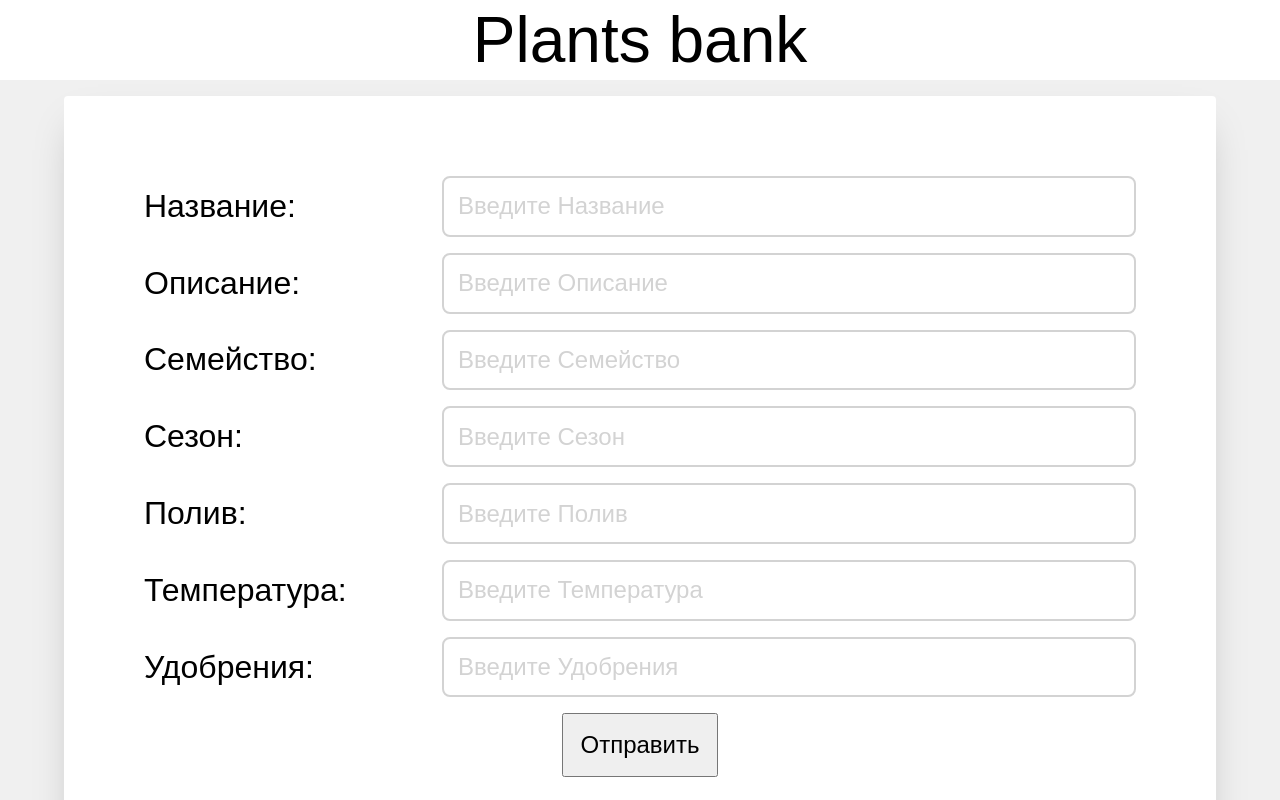
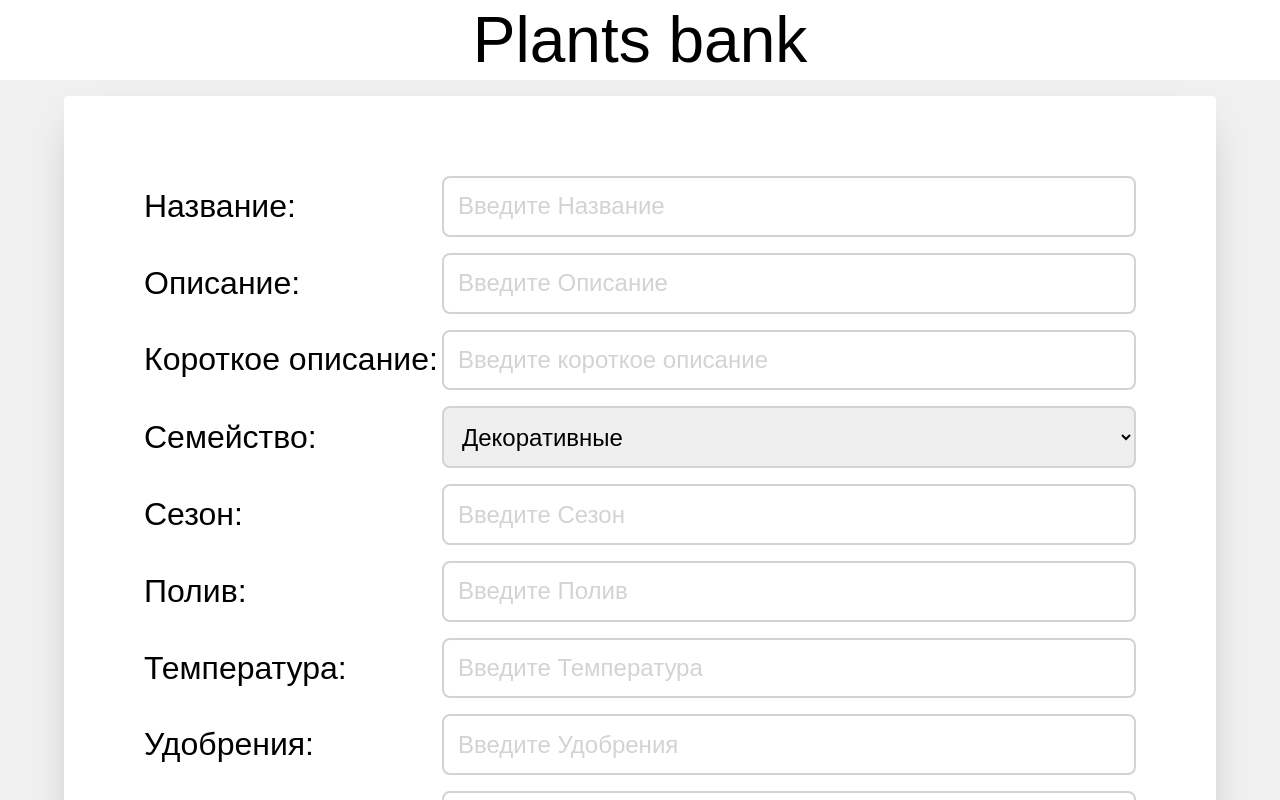
Before and after one commit to getman-kholmovsky/agrisystem, a React (Create React App) app in the folder client/: page /new in a window 1280 px wide. Shown: the top 800 px of the page. Built offline with nearby package versions, Linux system fonts and the light colour scheme.

Commit message:
загрузка изображений

```diff
--- a/client/src/components/Card.jsx
+++ b/client/src/components/Card.jsx
@@ -88,10 +88,17 @@ const Card = ({ data }) => {
   return (
     <CardItem>
       <StyledCard to={`/plant/${data._id}`}>
-        <CardImg src={img} />
+        <CardImg
+          src={
+            data.small_image !== 'маленькое изображение для карточки' &&
+            data.small_image
+              ? '/' + data.small_image
+              : img
+          }
+        />
         <CardContent>
           <CardTitle> {data.name}</CardTitle>
-          <CardDescription>{data.description}</CardDescription>
+          <CardDescription>{data.excerpt}</CardDescription>
           <CardButton className='cardbutton'>подробнее</CardButton>
         </CardContent>
       </StyledCard>
--- a/client/src/components/EditPlant.jsx
+++ b/client/src/components/EditPlant.jsx
@@ -17,7 +17,7 @@ const StyledInput = styled.input`
   border-radius: 0.5rem;
   border: 2px solid lightgray;
   font-size: 1.5rem;
-  padding: 0.6em;
+  padding: 0.5rem;
   min-width: 25rem;
   max-width: 50rem;
 
@@ -48,11 +48,35 @@ const SubmitButton = styled.input`
   cursor: pointer;
 `;
 
+const StyledSelect = styled.select`
+  /* font-size: 1.5rem; */
+  outline: none;
+  border-radius: 0.5rem;
+  border: 2px solid lightgray;
+  font-size: 1.5rem;
+  padding: 0.5rem;
+  min-width: 25rem;
+  max-width: 50rem;
+
+  &::placeholder {
+    color: lightgray;
+  }
+  &:hover:not(:disabled):not(:focus) {
+    border-color: silver;
+  }
+  &:focus {
+    border-color: darkgray;
+  }
+`;
+
 const EditPlant = ({ initData, handleEditMode }) => {
   const [data, setData] = useState({
     name: initData.name,
     description: initData.description,
-    family: initData.family,
+    excerpt: initData.excerpt,
+    small_image: initData.small_image,
+    big_image: initData.big_image,
+    family: initData.family || 'Декоративные',
     growingSeason: initData.growing_season,
     wateringFrequency: initData.watering_frequency,
     temperature: initData.temperature,
@@ -71,14 +95,13 @@ const EditPlant = ({ initData, handleEditMode }) => {
     handleEditMode();
   };
 
-  const handleSumbit = (e) => {
+  const handleSubmit = (e) => {
     editPlant({
       name: data.name,
       description: data.description,
-      excerpt:
-        'описание для карточки. Если его нет, то берется некоторая часть из полного описания',
-      small_image: 'маленькое изображение для карточки',
-      big_image: 'нормальное изображение для просмотра',
+      excerpt: data.excerpt,
+      small_image: data.small_image,
+      big_image: data.big_image,
       family: data.family,
       growing_season: data.growingSeason,
       watering_frequency: data.wateringFrequency,
@@ -92,9 +115,30 @@ const EditPlant = ({ initData, handleEditMode }) => {
     setData({ ...data, [e.target.name]: e.target.value });
   };
 
+  // const uploadImage = async (e) => {
+  //   const file = e.target.files[0];
+  //   const base64 = await convertBase64(file);
+  //   setData({ ...data, small_image: base64 });
+  // };
+
+  // const convertBase64 = (file) => {
+  //   return new Promise((resolve, reject) => {
+  //     const fileReader = new FileReader();
+  //     fileReader.readAsDataURL(file);
+
+  //     fileReader.onload = () => {
+  //       resolve(fileReader.result);
+  //     };
+
+  //     fileReader.onerror = (error) => {
+  //       reject(error);
+  //     };
+  //   });
+  // };
+
   return (
     <StyledEditPlant>
-      <StyledForm onSubmit={handleSumbit}>
+      <StyledForm onSubmit={handleSubmit}>
         <StyledLabel>
           Название:
           <StyledInput
@@ -116,14 +160,42 @@ const EditPlant = ({ initData, handleEditMode }) => {
           ></StyledInput>
         </StyledLabel>
         <StyledLabel>
+          Короткое описание:
+          <StyledInput
+            type='text'
+            name='excerpt'
+            placeholder='Введите короткое описание'
+            value={data.excerpt}
+            onChange={(e) => handleChange(e)}
+          ></StyledInput>
+        </StyledLabel>
+        <StyledLabel>
           Семейство:
-          <StyledInput
+          {/* <StyledInput
             type='text'
             name='family'
             placeholder='Введите Семейство'
             value={data.family}
             onChange={(e) => handleChange(e)}
-          ></StyledInput>
+          ></StyledInput> */}
+          <StyledSelect
+            type='text'
+            name='family'
+            placeholder='Выберете Семейство'
+            value={data.family}
+            onChange={(e) => handleChange(e)}
+          >
+            <option value='Декоративные'>Декоративные</option>
+            <option value='Зерновые'>Зерновые</option>
+            <option value='Бобовые'>Бобовые</option>
+            <option value='Крахмалоносные'>Крахмалоносные</option>
+            <option value='Сахароносные'>Сахароносные</option>
+            <option value='Масличные'>Масличные</option>
+            <option value='Волокнистые'>Волокнистые</option>
+            <option value='Бахчевые'>Бахчевые</option>
+            <option value='Плодовые'>Плодовые</option>
+            <option value='Стимулирующие'>Стимулирующие</option>
+          </StyledSelect>
         </StyledLabel>
         <StyledLabel>
           Сезон:
@@ -165,6 +237,14 @@ const EditPlant = ({ initData, handleEditMode }) => {
             onChange={(e) => handleChange(e)}
           ></StyledInput>
         </StyledLabel>
+        {/* <StyledLabel>
+          Фото:
+          <StyledInput
+            type='file'
+            name='small_image'
+            onChange={(e) => uploadImage(e)}
+          ></StyledInput>
+        </StyledLabel> */}
         <SubmitButton type='submit' value='Отправить' />
       </StyledForm>
     </StyledEditPlant>
--- a/client/src/components/NewPlant.jsx
+++ b/client/src/components/NewPlant.jsx
@@ -57,15 +57,40 @@ const SubmitButton = styled.input`
   cursor: pointer;
 `;
 
+const StyledSelect = styled.select`
+  outline: none;
+  border-radius: 0.5rem;
+  border: 2px solid lightgray;
+  font-size: 1.5rem;
+  padding: 0.6em;
+  min-width: 20rem;
+  width: 70%;
+
+  &::placeholder {
+    color: lightgray;
+  }
+  &:hover:not(:disabled):not(:focus) {
+    border-color: silver;
+  }
+  &:focus {
+    border-color: darkgray;
+  }
+`;
+
 const NewPlant = () => {
   const [data, setData] = useState({
     name: '',
     description: '',
-    family: '',
+    excerpt: '',
+    small_image: null,
+    big_image: null,
+    family: 'Декоративные',
     growingSeason: '',
     wateringFrequency: '',
     temperature: '',
     fertilizer: '',
+    small_image: '',
+    big_image: '',
   });
 
   const history = useHistory();
@@ -87,27 +112,48 @@ const NewPlant = () => {
     history.push('/');
   };
 
-  const handleSumbit = (e) => {
+  const handleSubmit = (e) => {
     e.preventDefault();
     addPlant({
       name: data.name,
       description: data.description,
-      excerpt:
-        'описание для карточки. Если его нет, то берется некоторая часть из полного описания',
-      small_image: 'маленькое изображение для карточки',
-      big_image: 'нормальное изображение для просмотра',
+      excerpt: data.excerpt,
+      small_image: data.small_image,
+      big_image: null,
       family: data.family,
       growing_season: data.growingSeason,
       watering_frequency: data.wateringFrequency,
       temperature: data.temperature,
       fertilizer: data.fertilizer,
     });
+    console.log(data);
+  };
+
+  const uploadImage = async (e) => {
+    const file = e.target.files[0];
+    const base64 = await convertBase64(file);
+    setData({ ...data, small_image: base64 });
+  };
+
+  const convertBase64 = (file) => {
+    return new Promise((resolve, reject) => {
+      const fileReader = new FileReader();
+      fileReader.readAsDataURL(file);
+
+      fileReader.onload = () => {
+        resolve(fileReader.result);
+      };
+
+      fileReader.onerror = (error) => {
+        reject(error);
+      };
+    });
   };
 
   return (
     <StyledPlant>
       <PlantCard>
-        <StyledForm onSubmit={handleSumbit}>
+        <StyledForm onSubmit={handleSubmit}>
           <StyledLabel>
             Название:
             <StyledInput
@@ -129,14 +175,42 @@ const NewPlant = () => {
             ></StyledInput>
           </StyledLabel>
           <StyledLabel>
+            Короткое описание:
+            <StyledInput
+              type='text'
+              name='excerpt'
+              placeholder='Введите короткое описание'
+              value={data.excerpt}
+              onChange={(e) => handleChange(e)}
+            ></StyledInput>
+          </StyledLabel>
+          <StyledLabel>
             Семейство:
-            <StyledInput
+            {/* <StyledInput
               type='text'
               name='family'
               placeholder='Введите Семейство'
               value={data.family}
               onChange={(e) => handleChange(e)}
-            ></StyledInput>
+            ></StyledInput> */}
+            <StyledSelect
+              type='text'
+              name='family'
+              placeholder='Выберете Семейство'
+              value={data.family}
+              onChange={(e) => handleChange(e)}
+            >
+              <option value='Декоративные'>Декоративные</option>
+              <option value='Зерновые'>Зерновые</option>
+              <option value='Бобовые'>Бобовые</option>
+              <option value='Крахмалоносные'>Крахмалоносные</option>
+              <option value='Сахароносные'>Сахароносные</option>
+              <option value='Масличные'>Масличные</option>
+              <option value='Волокнистые'>Волокнистые</option>
+              <option value='Бахчевые'>Бахчевые</option>
+              <option value='Плодовые'>Плодовые</option>
+              <option value='Стимулирующие'>Стимулирующие</option>
+            </StyledSelect>
           </StyledLabel>
           <StyledLabel>
             Сезон:
@@ -178,6 +252,14 @@ const NewPlant = () => {
               onChange={(e) => handleChange(e)}
             ></StyledInput>
           </StyledLabel>
+          <StyledLabel>
+            Фото:
+            <StyledInput
+              type='file'
+              name='small_image'
+              onChange={(e) => uploadImage(e)}
+            ></StyledInput>
+          </StyledLabel>
           <SubmitButton type='submit' value='Отправить' />
         </StyledForm>
       </PlantCard>
--- a/client/src/components/Plants.jsx
+++ b/client/src/components/Plants.jsx
@@ -4,7 +4,6 @@ import styled from 'styled-components';
 import Plant from './Plant';
 
 const StyledPlants = styled.div`
-  min-height: 95vh;
   width: 100vw;
   display: flex;
   justify-content: center;
@@ -18,6 +17,9 @@ const Plants = (props) => {
     _id: null,
     name: null,
     description: null,
+    excerpt: null,
+    small_image: null,
+    big_image: null,
     family: null,
     growing_season: null,
     watering_frequency: null,
@@ -62,6 +64,9 @@ const Plants = (props) => {
         _id: data._id,
         name: data.name,
         description: data.description,
+        excerpt: data.excerpt,
+        small_image: data.small_image,
+        big_image: data.big_image,
         family: data.family,
         growing_season: data.growing_season,
         watering_frequency: data.watering_frequency,
```
Also changed, not shown: client/src/components/Plant.jsx (+12 -2 lines).
